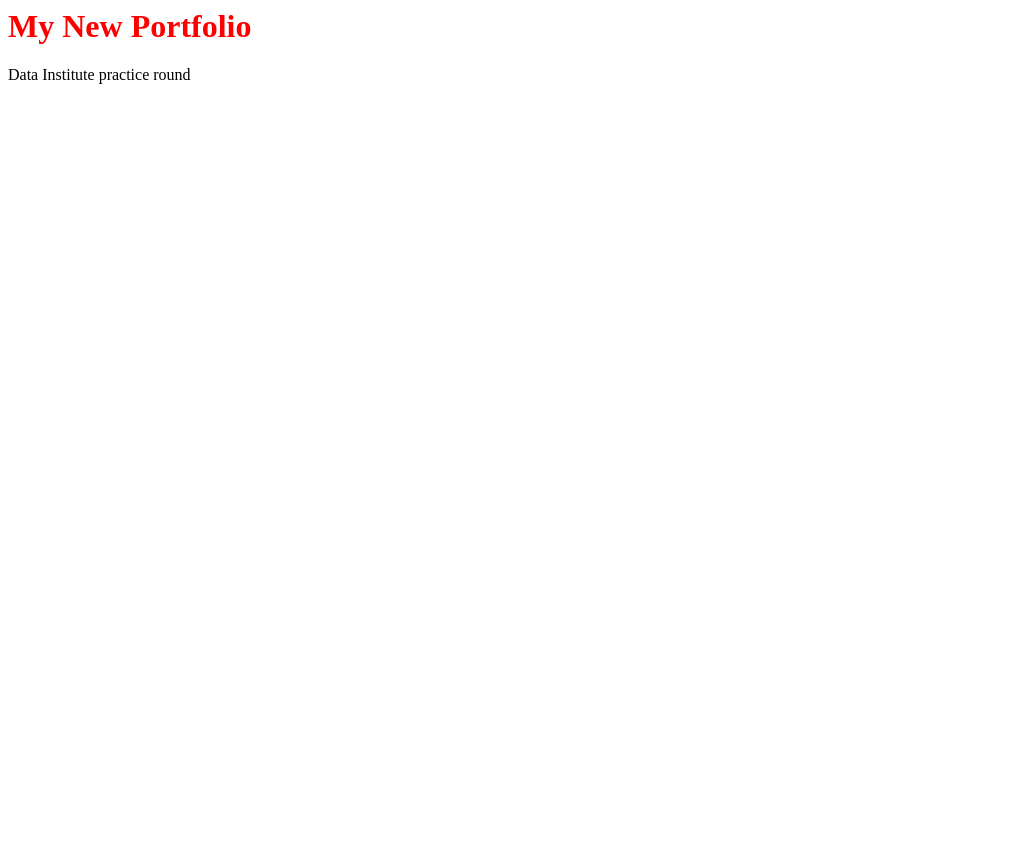
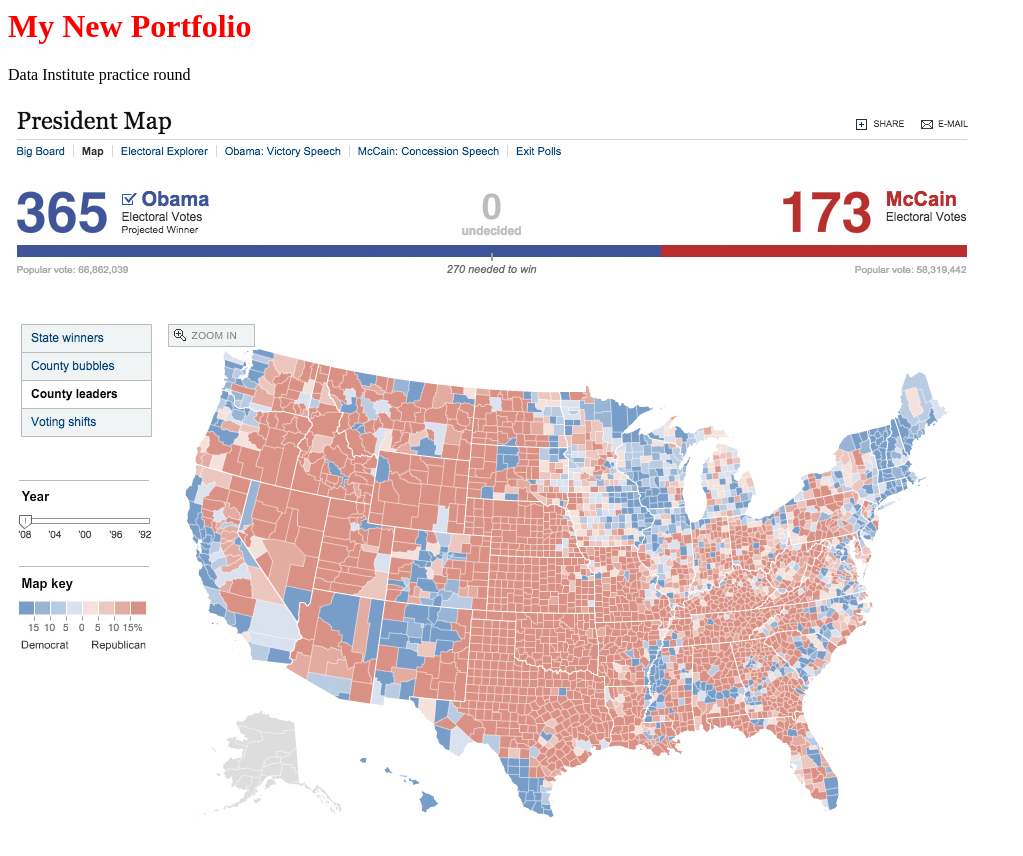
Before and after one commit to hackster254/portfolio-1, a plain HTML site: page index.html in a window 1280 px wide. Shown: the whole page, without its empty margins (0-1023 px from the left). Before the commit the page ends 800 px from the top, so only its background shows below. Drawn offline with Linux system fonts and the light colour scheme.

Commit message:
Update index.html

```diff
--- a/index.html
+++ b/index.html
@@ -10,6 +10,8 @@
 <h1>My New Portfolio</h1>
 <p>Data Institute practice round</p>
 
+<img src="2008election.jpg">
+
 
 </body>
 </html>
```
